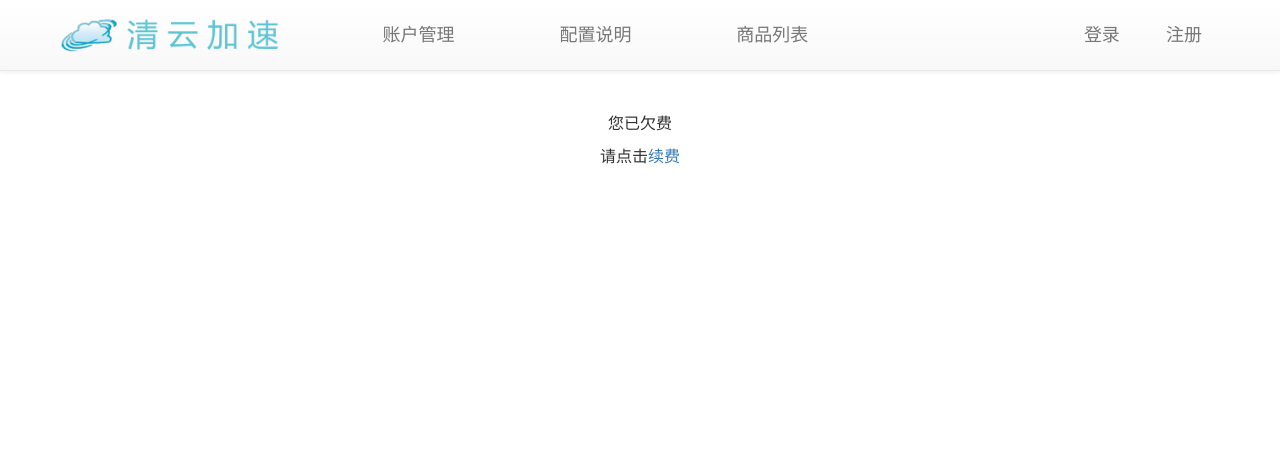
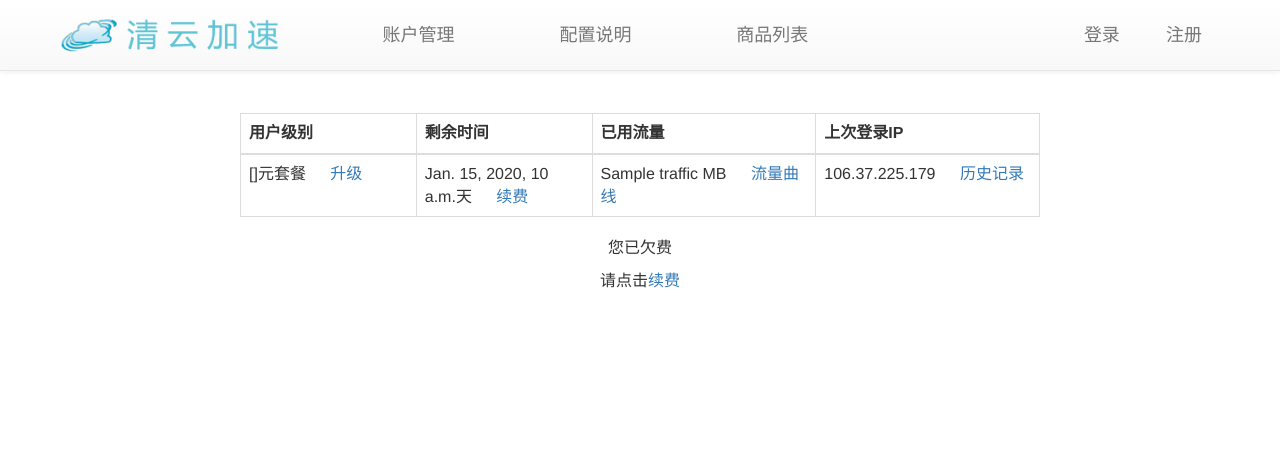
Before and after one commit to flyz1360/scholarcloud, a Django app: template templates/homepage.html in a window 1280 px wide. Shown: the top 457 px of the page. Run offline with Django 3.2, Linux system fonts and the light colour scheme; the template is opened without the code that fills it: most values are stand-ins (such as "Sample title", 1, 10 or a date in 2020); some libraries are stand-ins or nearby versions.

Commit message:
修改流量更新使其生效

```diff
--- a/djangowebsite/settings.py
+++ b/djangowebsite/settings.py
@@ -116,6 +116,6 @@ logging.basicConfig(
 )
 
 CRONJOBS = [
-    ('58 * * * *', 'thuproxy.proxy_account_views.update_flow'),
+    ('23 * * * *', 'thuproxy.proxy_account_views.update_flow'),
     ('05 0 1 * *', 'thuproxy.proxy_account_views.flush_flow'),
 ]
--- a/templates/accoutTypes.html
+++ b/templates/accoutTypes.html
@@ -1,7 +1,7 @@
 {% extends "base.html" %}
 {% block content %}
     <div style="width: 800px; margin-left: auto;margin-right: auto">
-        <table class="table table-bordered table-striped">
+        <table class="table table-bordered table-striped ">
             <thead>
                 <tr ><th>#</th><th style="width: 30%">用户级别</th><th style="width: 30%">每月收费(全场6折)</th><th style="width: 30%">每月流量</th></tr>
             </thead>
--- a/templates/homepage.html
+++ b/templates/homepage.html
@@ -38,13 +38,33 @@
         <p align="center">您尚未缴费，请点击<a href="/alipay/apply/first" >缴费</a></p>
 {#        <p align="center">或者<a href="/alipay/temp-apply" >内测缴费</a></p>#}
     {% else %}
+        <div style="width: 800px; margin-left: auto;margin-right: auto">
+            <table class="table table-bordered ">
+                <thead>
+                    <tr >
+                        <th style="width: 22%">用户级别</th>
+                        <th style="width: 22%">剩余时间</th>
+                        <th style="width: 28%">已用流量</th>
+                        <th style="width: 28%">上次登录IP</th>
+                    </tr>
+                </thead>
+                <tbody>
+                    <tr>
+                        <td>{{ proxyaccount.type }}元套餐 <a style="margin-left: 20px" href="/alipay/apply/upgrade"> 升级</a></td>
+                        <td>{{ proxyaccount.remain_time }}天 <a style="margin-left: 20px" href="/alipay/apply/continue"> 续费</a></td>
+                        <td>{{ proxyaccount.traffic }} MB <a style="margin-left: 20px" href="/"> 流量曲线</a></td>
+                        <td>106.37.225.179 <a style="margin-left: 20px" href="/">历史记录</a></td>
+                    </tr>
+                </tbody>
+            </table>
+        </div>
         {% if proxyaccount.type == 7 %}
             <p align="center">您的账户为：<a href="/accoutTypes/" title="查看资费说明">体验用户</a></p>
         {% elif proxyaccount.type == 8  %}
             <p align="center">您的账户为：<a href="/accoutTypes/" title="查看资费说明">VIP用户</a></p>
         {% endif %}
-        {% if proxyaccount.remain_time > 0 %}
-            <p align="center">您的{{ proxyaccount.type }}元套餐剩余时间还有{{ proxyaccount.remain_time }}天<a href="/alipay/apply/continue">续费 </a><a href="/alipay/apply/upgrade">升级</a></p>
+
+        {% if proxyaccount.remain_time > 0 and proxyaccount.traffic < proxyaccount.traffic_limit%}
             <p align="center">自动配置URL：<label>http://pac.scholar.thucloud.com/{{ proxyaccount.pac_no }}.pac</label></p>
             <p align="center">详情请查看<a href="/guide">配置说明</a></p>
         {% else%}
```
Also changed, not shown: thuproxy/proxy_account_views.py (+10 -0 lines), 1 other file.
